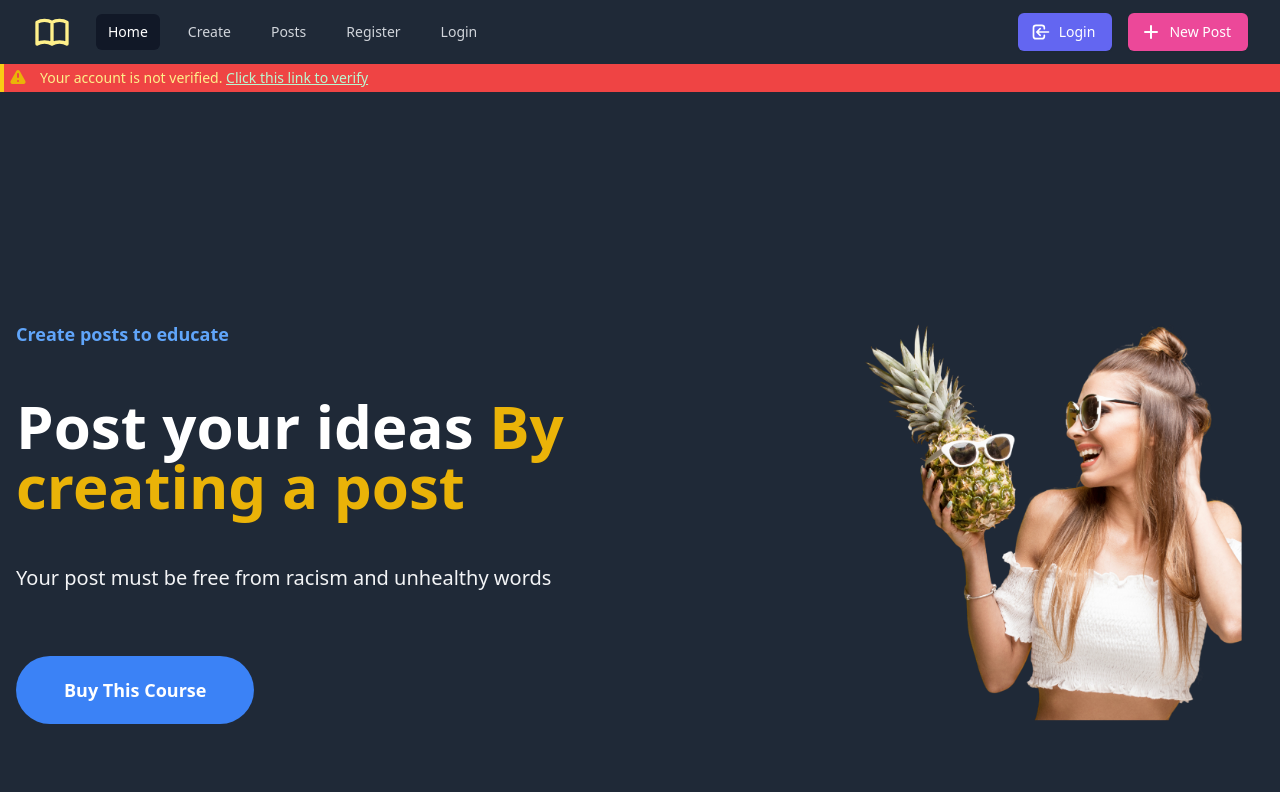
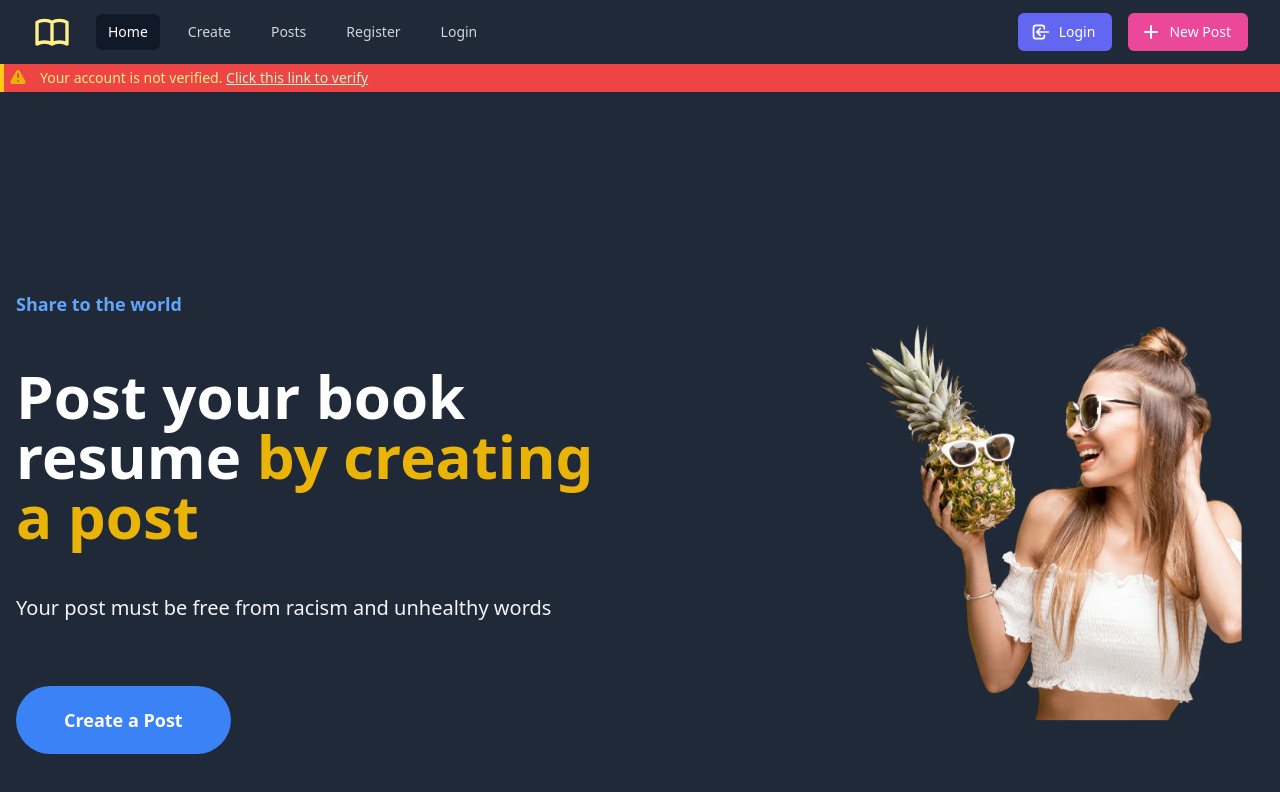
Before and after one commit to caiolagreca/book_social_app, a React (Create React App) app in the folder frontend/: page / in a window 1280 px wide. Shown: the top 792 px of the page. Built offline with nearby package versions, Linux system fonts and the light colour scheme.

Commit message:
fixing bugs

```diff
--- a/frontend/src/components/HomePage/HomePage.js
+++ b/frontend/src/components/HomePage/HomePage.js
@@ -9,11 +9,11 @@ function HomePage() {
           <div className="flex flex-wrap items-center -mx-4 mb-10 2xl:mb-14">
             <div className="w-full lg:w-1/2 px-4 mb-16 lg:mb-0">
               <span className="text-lg font-bold text-blue-400">
-                Create posts to educate
+                Share to the world
               </span>
               <h2 className="max-w-2xl mt-12 mb-12 text-6xl 2xl:text-8xl text-white font-bold font-heading">
-                Post your ideas{" "}
-                <span className="text-yellow-500">By creating a post</span>
+                Post your book resume{" "}
+                <span className="text-yellow-500">by creating a post</span>
               </h2>
               <p className="mb-12 lg:mb-16 2xl:mb-24 text-xl text-gray-100">
                 {/*  */}
@@ -21,9 +21,9 @@ function HomePage() {
               </p>
               <a
                 className="inline-block px-12 py-5 text-lg text-white font-bold bg-blue-500 hover:bg-blue-600 rounded-full transition duration-200"
-                href="/"
+                href="/create-post"
               >
-                Buy This Course
+                Create a Post
               </a>
             </div>
             <div className="hidden lg:block w-full lg:w-1/2 px-4">
--- a/frontend/src/components/Navigation/Admin/AdminNavbar.js
+++ b/frontend/src/components/Navigation/Admin/AdminNavbar.js
@@ -15,13 +15,12 @@ import { useDispatch } from "react-redux";
 import { logoutUserAction } from "../../../redux/slices/users/usersSlices";
 
 const navigation = [
-  { name: "Home", href: "/", current: true },
-  { name: "Create", href: "/create-post", current: false },
-  { name: "Posts", href: "/posts", current: false },
-  { name: "Authors", href: "/users", current: false },
-  { name: "Add Category", href: "/add-category", current: false },
-  { name: "Category List", href: "/category-list", current: false },
-  { name: "Change your password", href: "/update-password", current: false },
+  { name: "Home", href: "/" },
+  { name: "Create", href: "/create-post" },
+  { name: "Posts", href: "/posts" },
+  { name: "Authors", href: "/users" },
+  { name: "Add Category", href: "/add-category" },
+  { name: "Category List", href: "/category-list" },
 ];
 
 function classNames(...classes) {
@@ -33,6 +32,7 @@ const AdminNavbar = ({ isLogin }) => {
   //Navigation
   const userNavigation = [
     { name: "Your Profile", href: `/profile/${isLogin?._id}` },
+    { name: "Change your password", href: "/update-password" },
   ];
 
   return (
@@ -68,7 +68,7 @@ const AdminNavbar = ({ isLogin }) => {
                           : "text-gray-300 hover:bg-gray-700 hover:text-white",
                         "px-3 py-2 rounded-md text-sm font-medium"
                       )}
-                      /* aria-current={item.current ? "page" : undefined} */
+                      aria-current={item.current ? "page" : undefined}
                     >
                       {item.name}
                     </Link>
```
